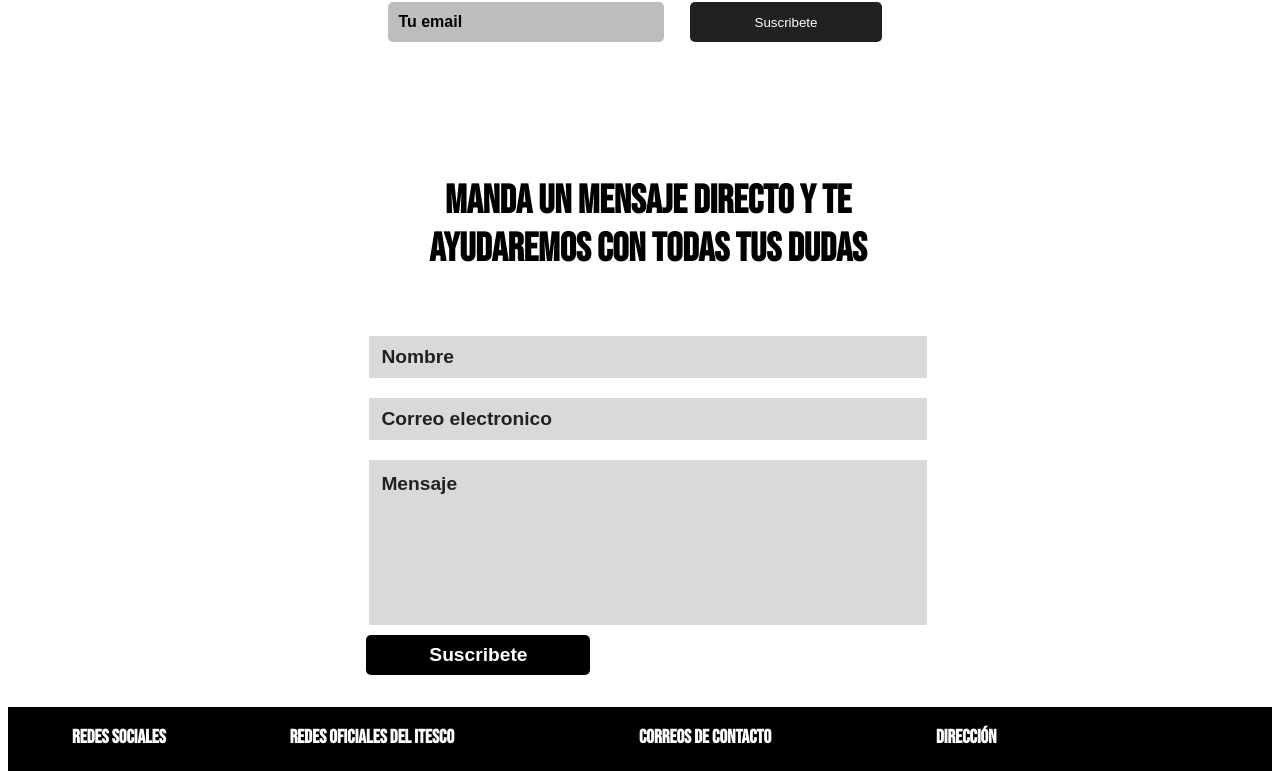
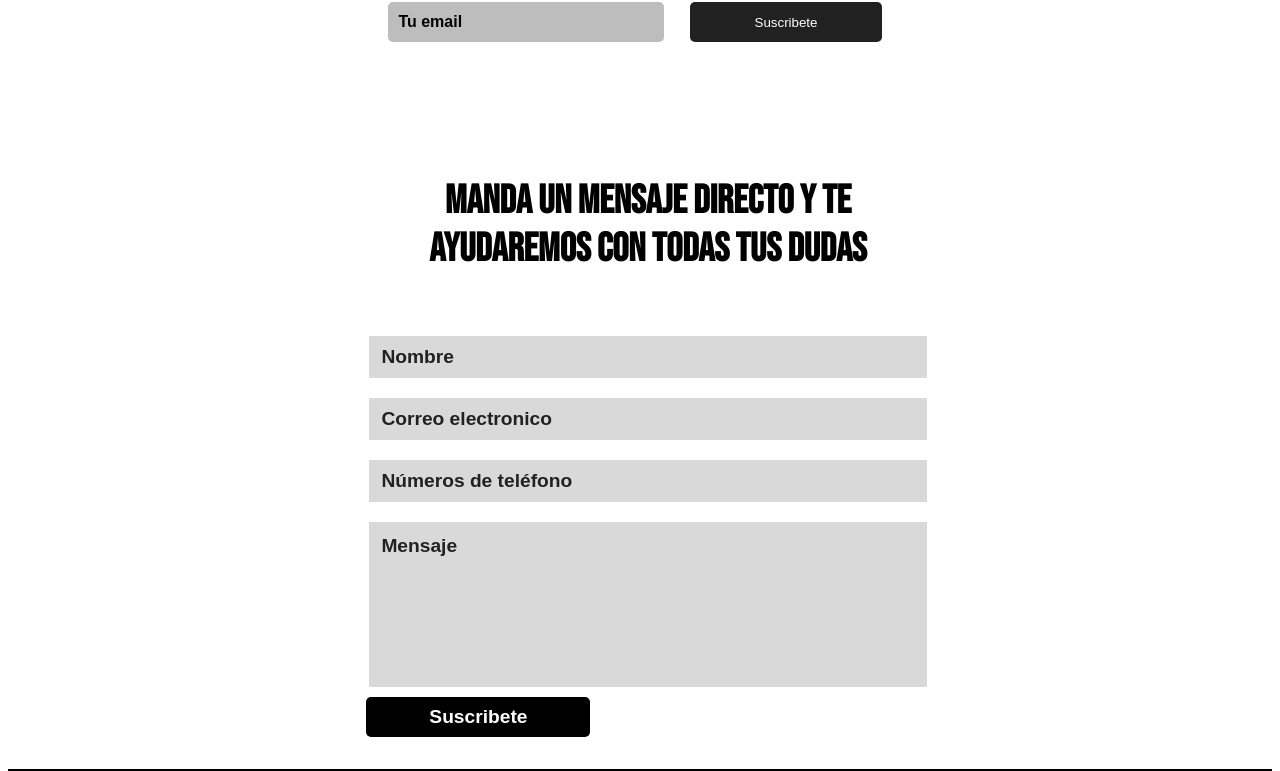
Before and after one commit to ricardomiss/webapp-informatics, a React (Vite) app: page /frequent-questions in a window 1280 px wide. Shown: the part 3960-4731 px from the top of the page. Built offline with nearby package versions, Linux system fonts and the light colour scheme.

Commit message:
Agregacion del input de numero telefonico

```diff
--- a/src/pages/ComponentsQuestions/FormularyContactForm.jsx
+++ b/src/pages/ComponentsQuestions/FormularyContactForm.jsx
@@ -1,23 +1,18 @@
 export const FormularyContactForm = () => {
   return (
-    <div className='container-contact-form'>
-        <div className='container-contact-header'>
-            <h2 className='container-contact-heading'>MANDA UN MENSAJE DIRECTO Y TE AYUDAREMOS CON TODAS TUS DUDAS</h2>
-        </div>
-        <form className="container-contact-form-body">
-            <div className='container-contact-field'>
-                <input className='container-contact-input-text' placeholder='Nombre' type="text" />
-            </div>
-            <div className='container-contact-field'>
-                <input className='container-contact-input-text' placeholder='Correo electronico' type="email" />
-            </div>
-            <div className='container-contact-field'>
-                <textarea className='container-contact-input-textarea' placeholder='Mensaje'></textarea>
-            </div>
-            <div className='container-contact-field'>
-                <input className='container-contact-input-submit' type="submit" value='Suscribete'/>
-            </div>
-        </form>
-    </div>
+    <div className="container-messageStraight">
+    <h4>
+        Manda un mensaje directo y te ayudaremos con todas tus dudas
+    </h4>
+
+    <form action="">
+      <input type="text" placeholder="Nombre"/>
+      <input type="email" placeholder="Correo electronico"/>
+      <input type="tel" placeholder="Números de teléfono"/>
+      <textarea name="textarea" rows="10" cols="50" placeholder="Mensaje"></textarea>
+
+      <button type="submit" className="sendBtnEditStyles"> Suscribete </button>
+    </form>
+  </div>
   )
 }
--- a/src/pages/FrequentQuestions.jsx
+++ b/src/pages/FrequentQuestions.jsx
@@ -14,19 +14,7 @@ export const FrequentQuestions = () => {
       <Questions />
       <Questions1 />
       <ConnectInstitute/>
-      <div className="container-messageStraight">
-        <h4>
-            Manda un mensaje directo y te ayudaremos con todas tus dudas
-        </h4>
-
-        <form action="">
-          <input type="text" placeholder="Nombre"/>
-          <input type="email" placeholder="Correo electronico"/>
-          <textarea name="textarea" rows="10" cols="50" placeholder="Mensaje"></textarea>
-
-          <button type="submit" className="sendBtnEditStyles"> Suscribete </button>
-        </form>
-      </div>
+      <FormularyContactForm/>
       <Footer />
     </main>
 
```
